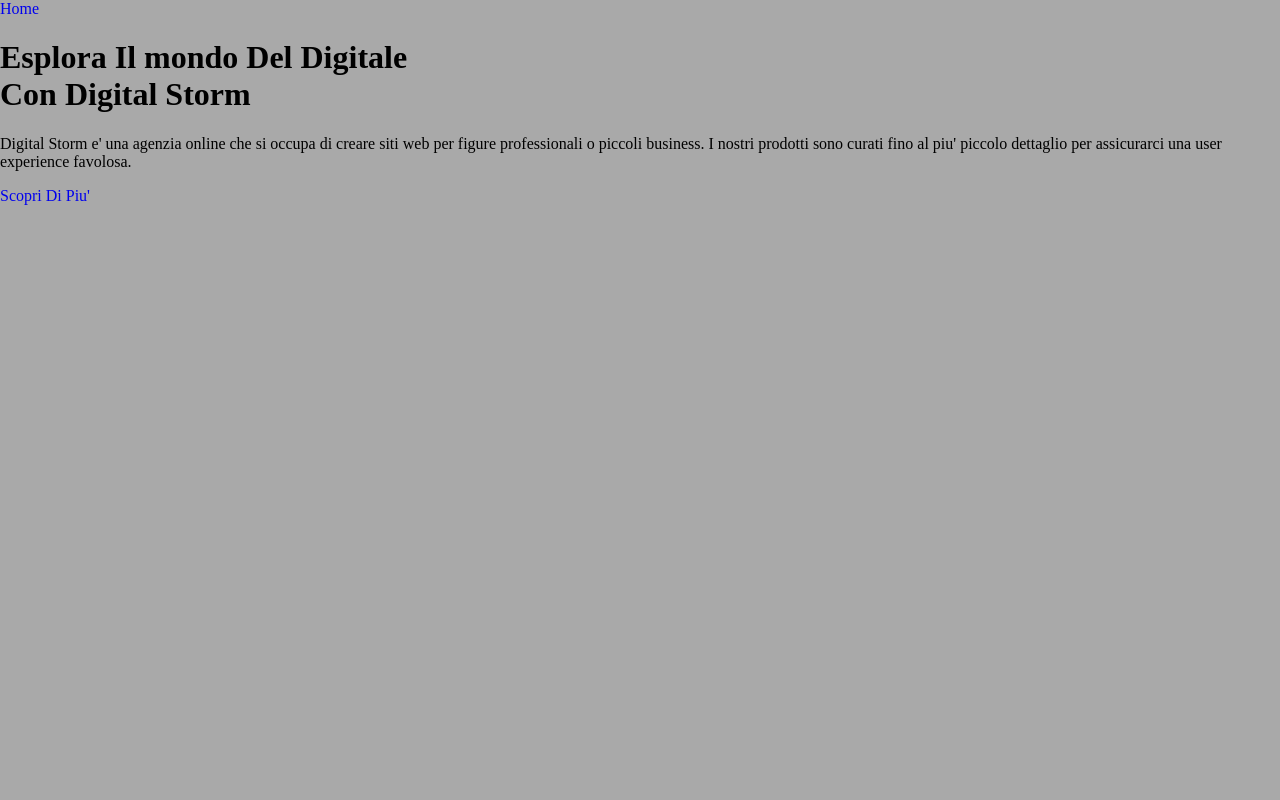
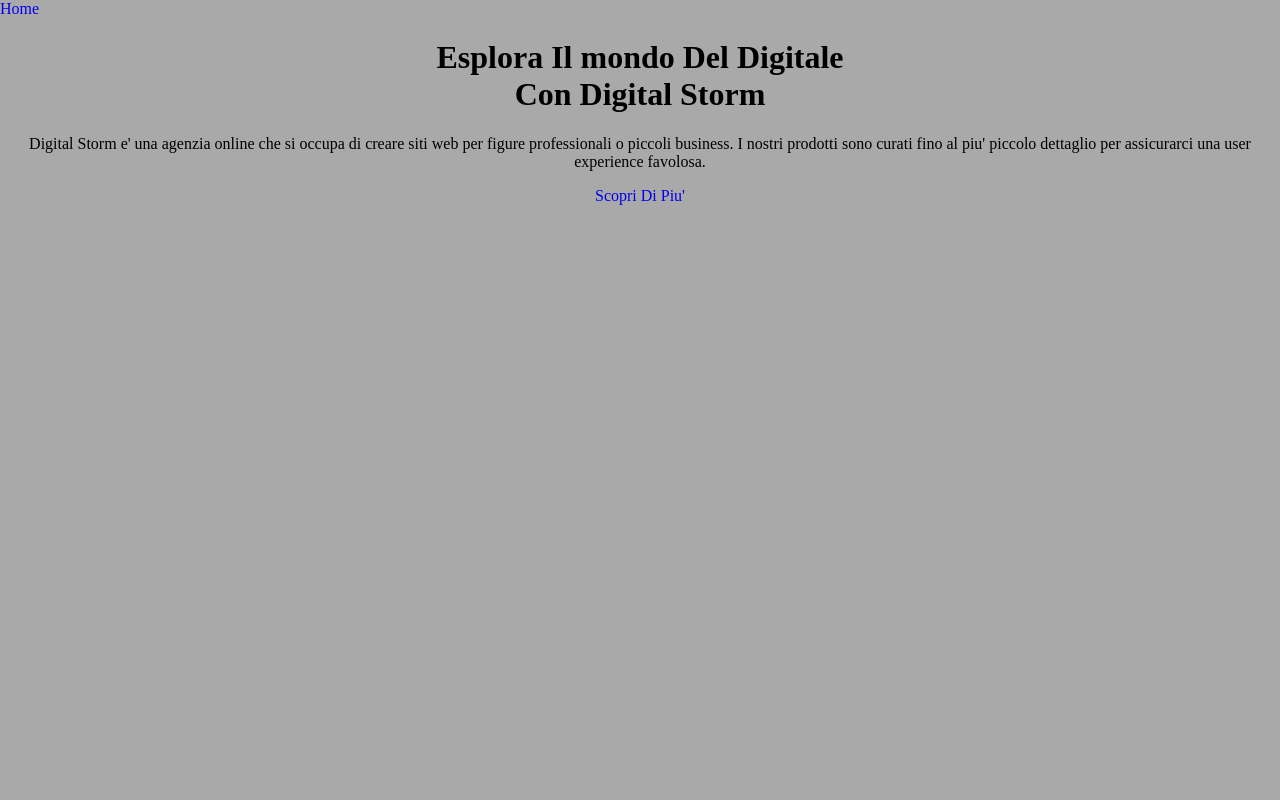
Before and after one commit to uwouldntgetit/DigitalStormWebsite, a plain HTML site: page indexDS.html in a window 1280 px wide. Shown: the top 800 px of the page. Drawn offline with nearby package versions, Linux system fonts and the light colour scheme.

Commit message:
some updates

```diff
--- a/assets/styleDS.css
+++ b/assets/styleDS.css
@@ -28,9 +28,14 @@ a {
     text-decoration: none;
 }
 
-.text-container {
+.home-text-container {
     min-height: 100vh;
+    text-align:center;
 }
+
+/* #home-text-p {
+    width: 40vh;
+} */
 
 .services-container {
     display: flex;
--- a/indexDS.html
+++ b/indexDS.html
@@ -22,15 +22,17 @@
         </nav>
     </div>
 
-    <div id="home-div" class="text-container">
+    <!-- Startinng page -->
+    <div id="home-div" class="home-text-container">
         <h1>Esplora Il mondo Del Digitale<br>Con Digital Storm</h1>
-        <p>Digital Storm e' una agenzia online che si occupa di creare siti web
+        <p id="home-text-p">Digital Storm e' una agenzia online che si occupa di creare siti web
             per figure professionali o piccoli business.
             I nostri prodotti sono curati fino al piu' piccolo dettaglio
             per assicurarci una user experience favolosa.
         </p>
         <a href="#services-div">Scopri Di Piu'</a>
     </div>
+
     <div id="services-div" class="wide-container services-container">
         <h3 id="services-description">Noi Offriamo Diversi Servizi Per La Tua Attivita'</h3>
         <div class="wide-container services-container">
```
